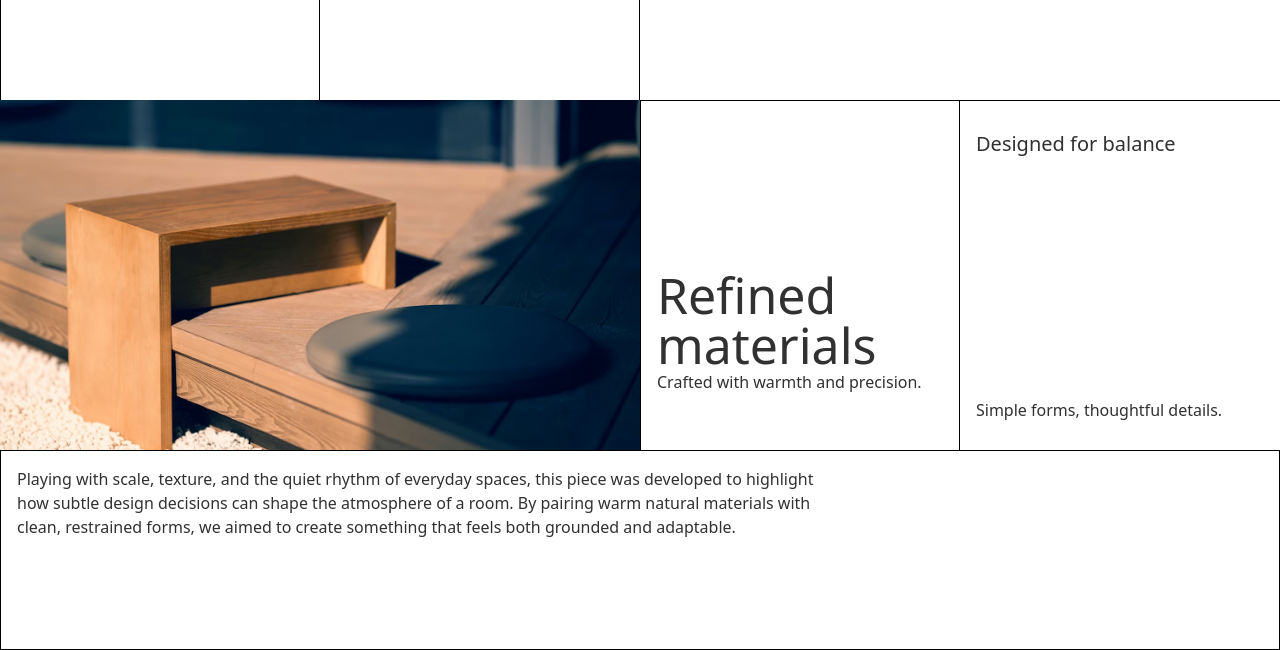
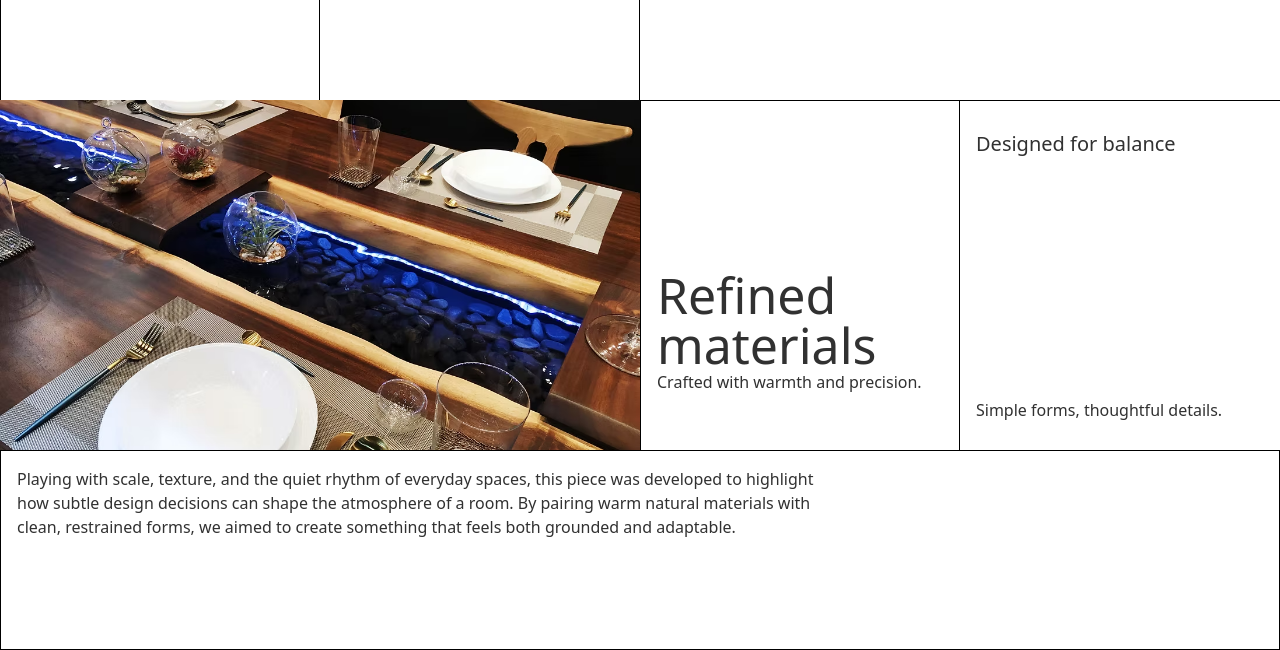
Before and after one commit to weerakit-git/utthayan-demo, a plain HTML site: page index.html in a window 1280 px wide. Shown: the part 150-800 px from the top of the page. Drawn offline with nearby package versions, Linux system fonts and the light colour scheme; a script that the page names is missing.

Commit message:
fix image home

```diff
--- a/index.html
+++ b/index.html
@@ -91,7 +91,7 @@
             </div>
         </div>
         <div class="col-span-6 holder  ">
-            <img src="008.avif" class="w-full h-full object-cover">
+            <img src="001.avif" class="w-full h-full object-cover">
         </div>
         <div class="col-span-3  p-4 border-t border-r border-l">
             <div class="flex flex-col justify-end h-full pb-10">
@@ -107,7 +107,7 @@
         </div>
         <div class="col-span-12  p-4 border">
             <div class="w-2/3">
-                <span class="reffooter text-[#313131]">Playing with scale, texture, and the quiet rhythm of everyday spaces, this piece
+                <span class="reffooter text-[#313131] ">Playing with scale, texture, and the quiet rhythm of everyday spaces, this piece
                     was developed to
                     highlight how subtle design decisions can shape the atmosphere of a room. By pairing warm natural
                     materials with clean, restrained forms, we aimed to create something that feels both grounded and
```
Also changed, not shown: 001.avif (added).
